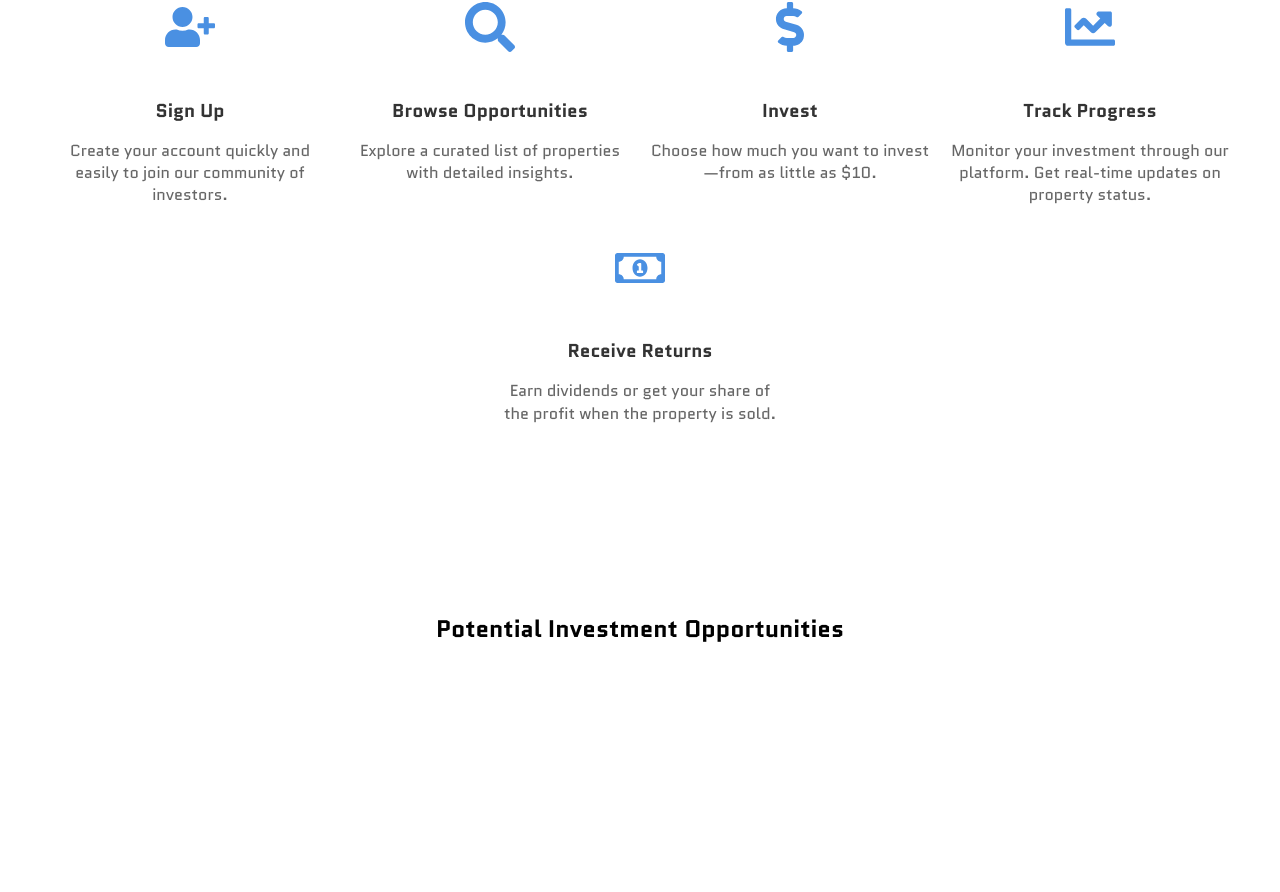
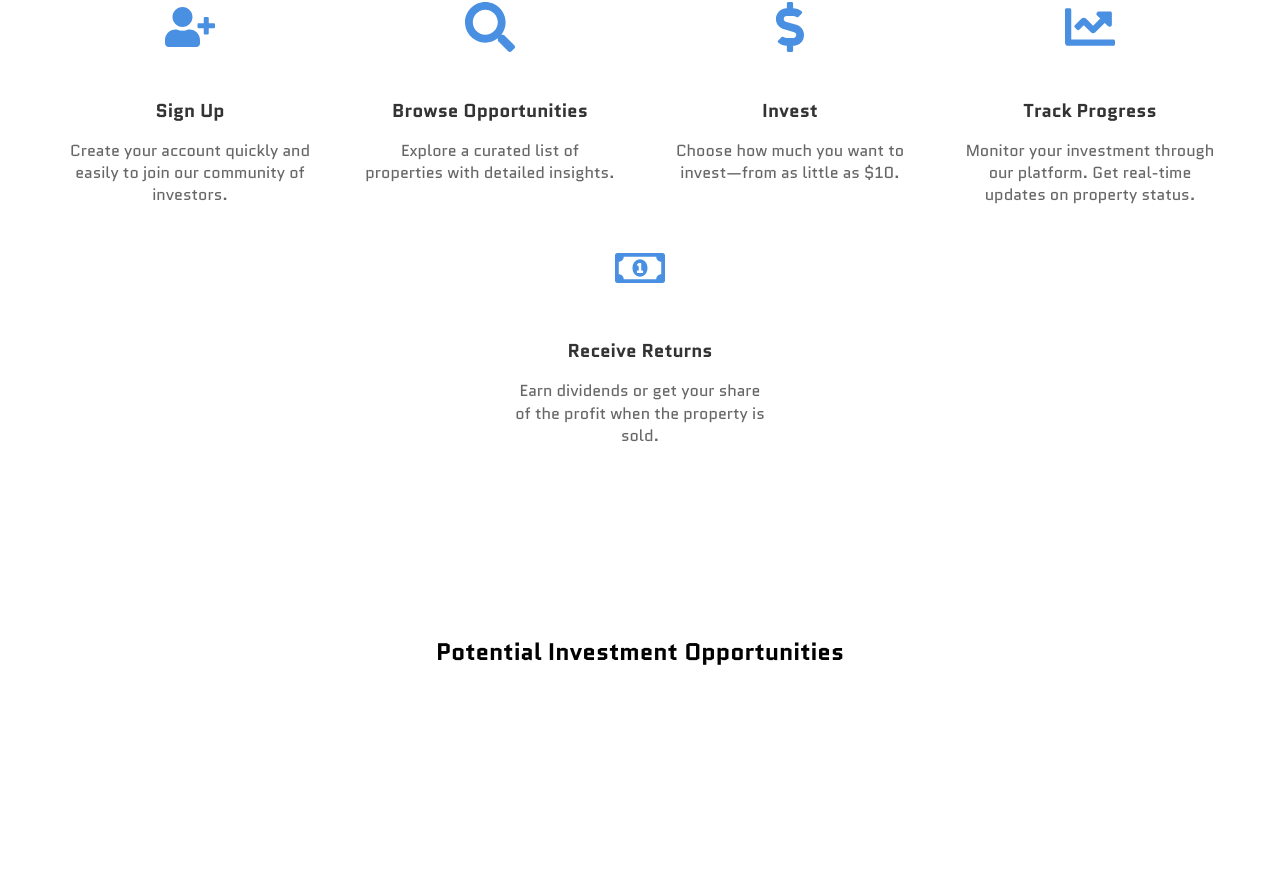
Before and after one commit to ysunkara-27/Alterflock, a React (Create React App) app: page / in a window 1280 px wide. Shown: the part 1023-1915 px from the top of the page. Built offline with nearby package versions, Linux system fonts and the light colour scheme; no server answers.

Commit message:
about margins 1

```diff
--- a/src/pages/Home.css
+++ b/src/pages/Home.css
@@ -72,3 +72,8 @@
   color: #666;
   line-height: 1.4;
 }
+
+.how-it-works-section p {
+  margin-left: 12px; /* Slightly larger space above each paragraph */
+  margin-right: 12px; /* Slightly larger space below each paragraph */
+}
```
